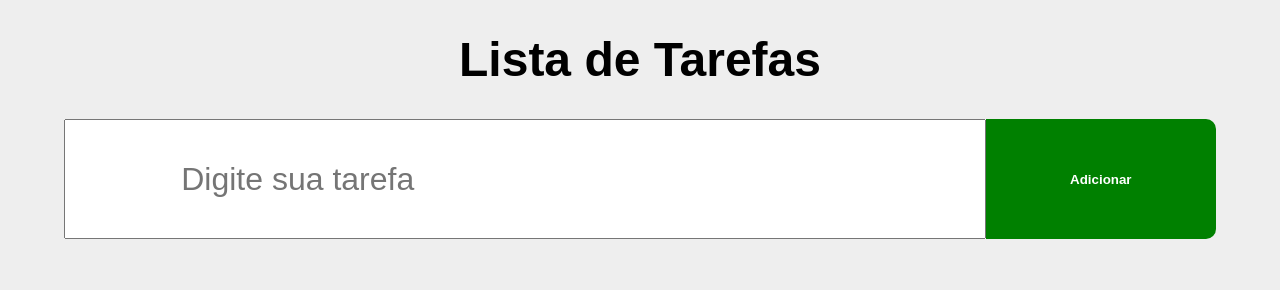
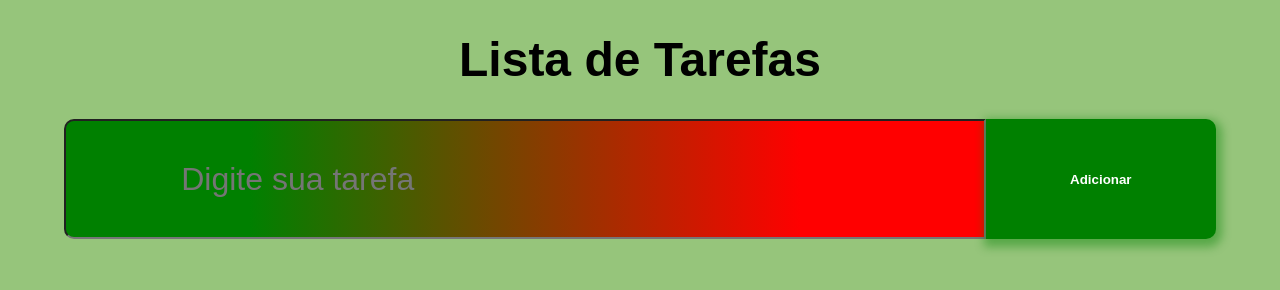
Before and after one commit to projetosCleitonFerreira/curso-js, a plain HTML site: page exercicios/lista-de-tarefas/index.htm in a window 1280 px wide. In both pictures the pointer is over the button "Adicionar". Drawn offline with Linux system fonts and the light colour scheme.

Commit message:
Atualizei o estilo

```diff
--- a/exercicios/lista-de-tarefas/css/estilo.css
+++ b/exercicios/lista-de-tarefas/css/estilo.css
@@ -6,7 +6,7 @@ body {
     margin: 0;
     padding: 0;
     font-family: Arial, Helvetica, sans-serif;
-    background: #eeeeee;
+    background: #96c57b;
 }
 
 h1 {
@@ -19,7 +19,6 @@ header {
     flex-flow: row wrap;
     align-items: center;
     width: 90%;
-
     margin: auto auto;
 }
 
@@ -28,6 +27,8 @@ input {
     font-size: 2rem;
     width: 80%;
     padding-left: 10%;
+    background: linear-gradient(to left, red 20%, green 80%);
+    border-radius: 10px 0 0 10px;
 }
 
 button.add {
@@ -42,12 +43,16 @@ button.add {
     border-bottom-right-radius: 10px;
 }
 
+button.add:hover {
+    font-weight: 900;
+    box-shadow: 2px 4px 10px 4px rgba(0, 128, 0, 0.419);
+}
+
 main {
     display: flex;
     flex-flow: row wrap;
     width: 90%;
     margin: auto auto;
-
     padding-top: 40px;
 }
 
@@ -99,6 +104,10 @@ main {
     width: 100%;
 }
 
+.delete:hover {
+    box-shadow: 2px 4px 6px 2px rgba(255, 0, 0, 0.56);
+}
+
 .mdi-check-circle {
     color: green;
 }
```
